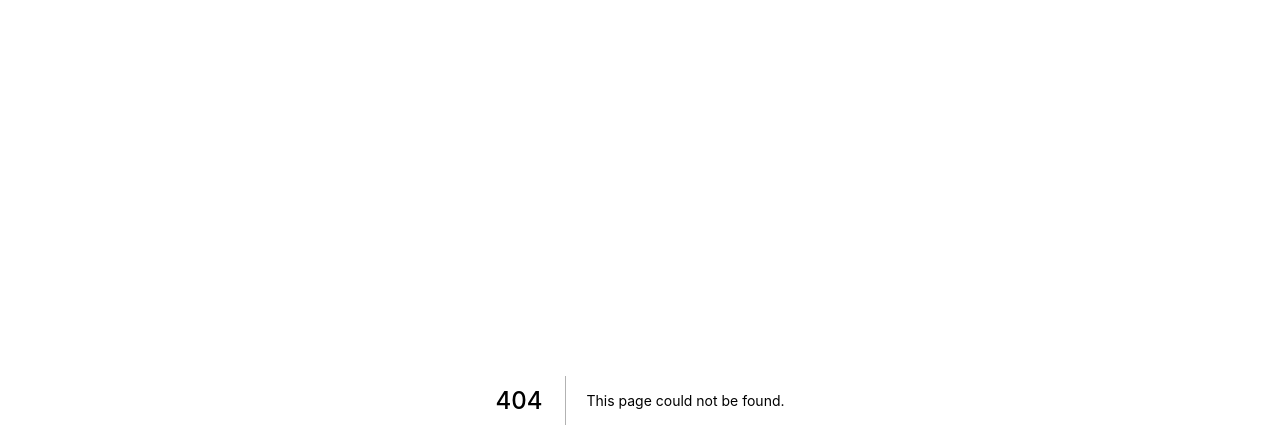
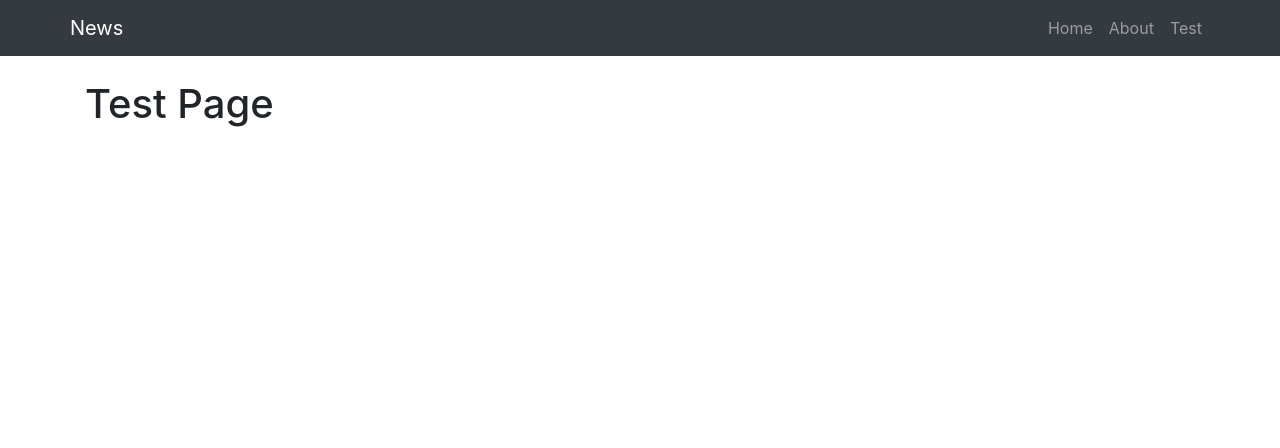
Before and after one commit to MahmudJion/hello_next, a Next.js app: page /test in a window 1280 px wide. Before the commit this address had no page. Shown: the top 448 px of the page. Built offline with nearby package versions, Linux system fonts and the light colour scheme.

Commit message:
test page created

```diff
--- a/components/Navbar.js
+++ b/components/Navbar.js
@@ -12,6 +12,9 @@
           <li className="nav-item">
             <Link href="/about"><a className="nav-link">About</a></Link>
           </li>
+          <li className="nav-item">
+            <Link href="/test"><a className="nav-link">Test</a></Link>
+          </li>
         </ul>
       </div>
     </div>
--- /dev/null
+++ b/pages/test.js
@@ -0,0 +1,11 @@
+import Layout from '../components/Layout';
+
+const Test = () => (
+  <Layout>
+    <div>
+      <h1>Test Page</h1>
+    </div>
+  </Layout>
+);
+
+export default Test;
```
